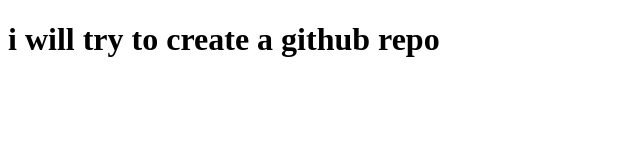
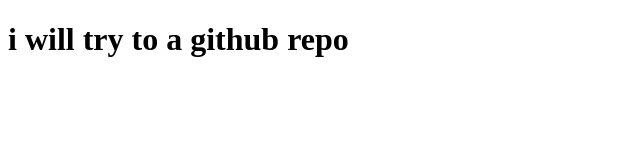
Before and after one commit to Hasan99722/chat-app, a plain HTML site: page public/app.html in a window 1280 px wide. Shown: the whole page, without its empty margins (0-640 px from the left). Drawn offline with Linux system fonts and the light colour scheme.

Commit message:
i change the h1 tag content

```diff
--- a/public/app.html
+++ b/public/app.html
@@ -7,6 +7,6 @@
     <title>Document</title>
 </head>
 <body>
-    <h1> i will try to create a github repo</h1>
+    <h1> i will try to  a github repo</h1>
 </body>
 </html>
```
